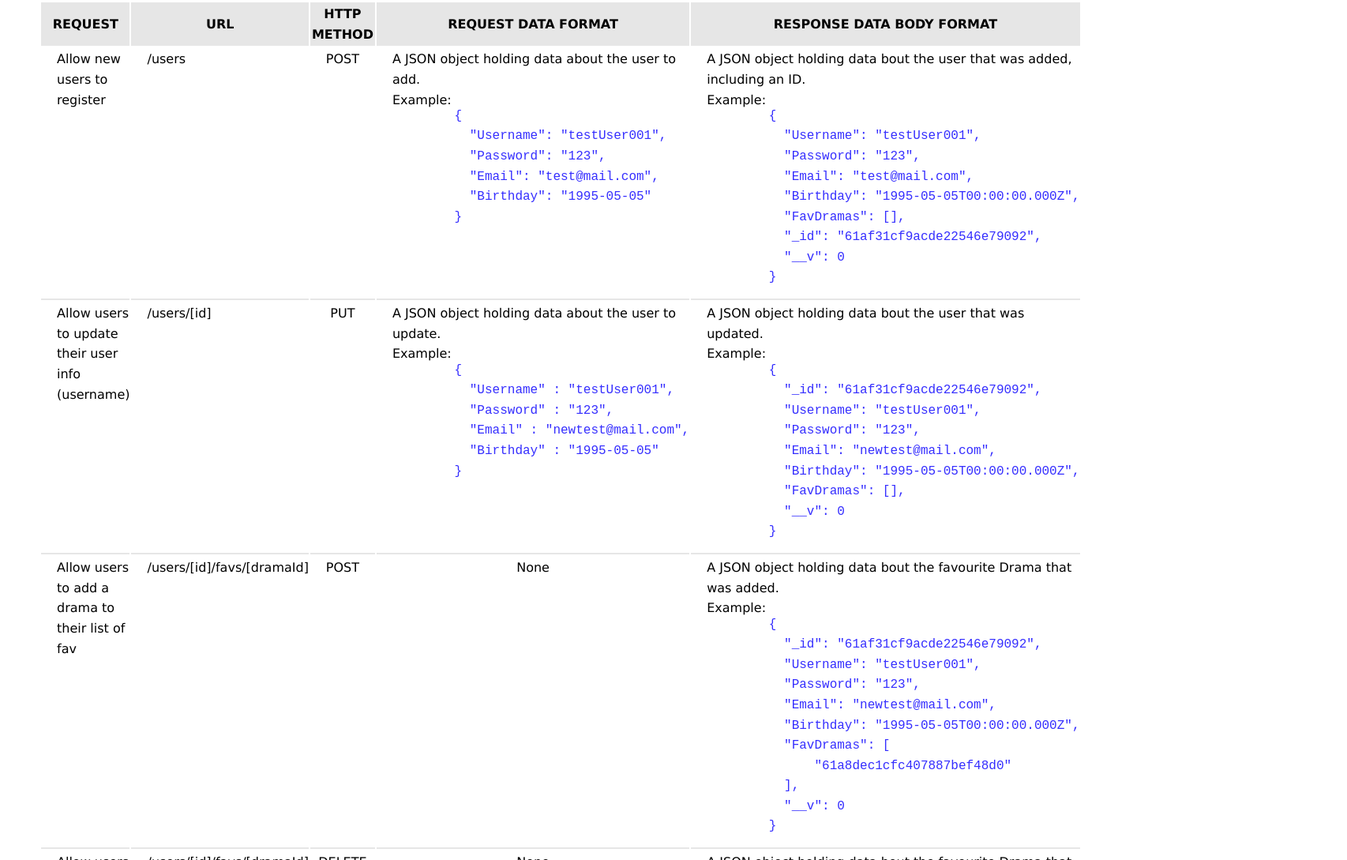
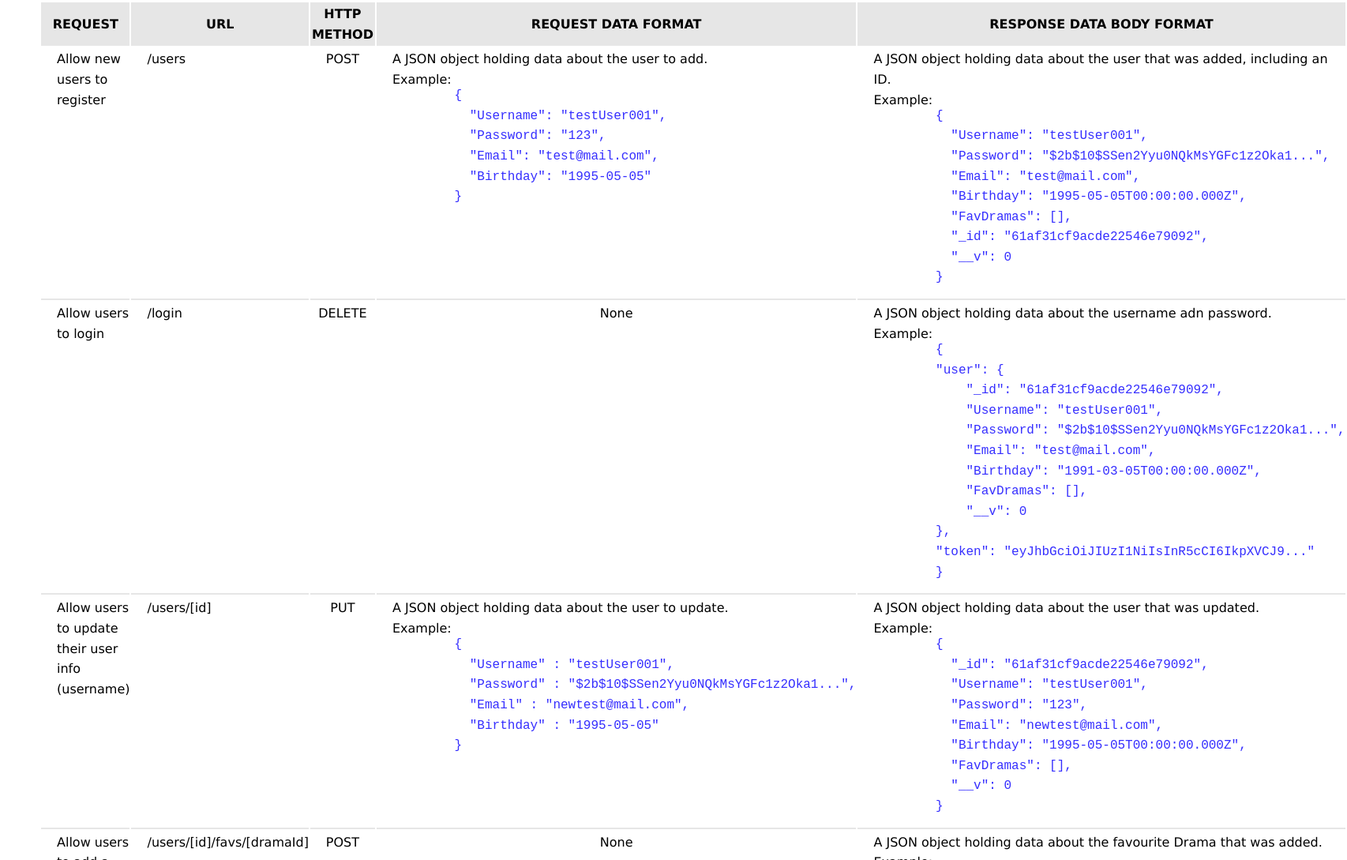
Before and after one commit to almanowski/kdrama_api, a website: page public/documentation.html in a window 1280 px wide. Shown: the part 1903-2992 px from the top of the page at 79% size, 1706 px wide, since content can reach past the window. Drawn offline with nearby package versions, Linux system fonts and the light colour scheme.

Commit message:
Update content

```diff
--- a/public/documentation.html
+++ b/public/documentation.html
@@ -160,19 +160,46 @@
             </pre>
           </td>
           <td>
-            A JSON object holding data bout the user that was added, including an ID.
+            A JSON object holding data about the user that was added, including an ID.
             <br>
             Example:
             <pre>
               <code>
                 {
                   "Username": "testUser001",
-                  "Password": "123",
+                  "Password": "$2b$10$SSen2Yyu0NQkMsYGFc1z2Oka1...",
                   "Email": "test@mail.com",
                   "Birthday": "1995-05-05T00:00:00.000Z",
                   "FavDramas": [],
                   "_id": "61af31cf9acde22546e79092",
                   "__v": 0
+                }
+              </code>
+            </pre>
+          </td>
+        </tr>
+        <tr>
+          <td>Allow users to login</td>
+          <td>/login</td>
+          <td class="center">DELETE</td>
+          <td class="center">None</td>
+          <td>
+            A JSON object holding data about the username adn password.
+            <br>
+            Example:
+            <pre>
+              <code>
+                {
+                "user": {
+                    "_id": "61af31cf9acde22546e79092",
+                    "Username": "testUser001",
+                    "Password": "$2b$10$SSen2Yyu0NQkMsYGFc1z2Oka1...",
+                    "Email": "test@mail.com",
+                    "Birthday": "1991-03-05T00:00:00.000Z",
+                    "FavDramas": [],
+                    "__v": 0
+                },
+                "token": "eyJhbGciOiJIUzI1NiIsInR5cCI6IkpXVCJ9..."
                 }
               </code>
             </pre>
@@ -190,7 +217,7 @@
               <code>
                 {
                   "Username" : "testUser001",
-                  "Password" : "123",
+                  "Password" : "$2b$10$SSen2Yyu0NQkMsYGFc1z2Oka1...",
                   "Email" : "newtest@mail.com",
                   "Birthday" : "1995-05-05"
                 }
@@ -198,7 +225,7 @@
             </pre>
           </td>
           <td>
-            A JSON object holding data bout the user that was updated.
+            A JSON object holding data about the user that was updated.
             <br>
             Example:
             <pre>
@@ -222,7 +249,7 @@
           <td class="center">POST</td>
           <td class="center">None</td>
           <td>
-            A JSON object holding data bout the favourite Drama that was added.
+            A JSON object holding data about the favourite Drama that was added.
             <br>
             Example:
             <pre>
@@ -248,7 +275,7 @@
           <td class="center">DELETE</td>
           <td class="center">None</td>
           <td>
-            A JSON object holding data bout the favourite Drama that was deleted.
+            A JSON object holding data about the favourite Drama that was deleted.
             <br>
             Example:
             <pre>
```
